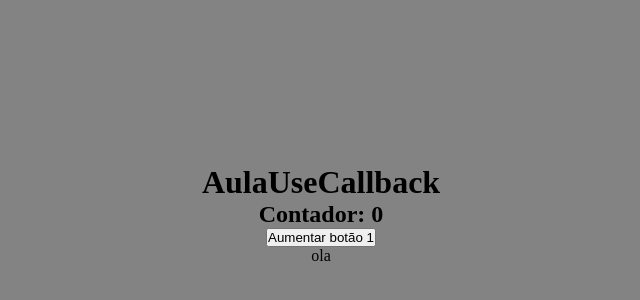
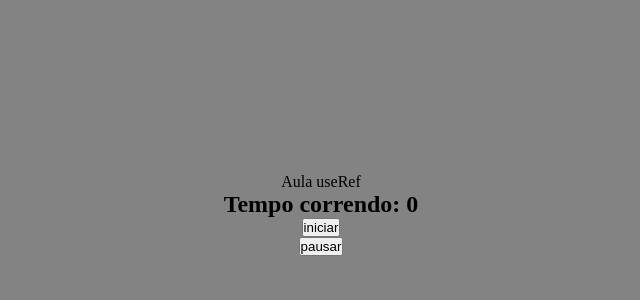
Before and after one commit to FELIPEMENEGUELI/AulaSerratec, a React (Vite) app in the folder Serratec2024-2/ReactJs/primeira-aula01/: page / in a window 1280 px wide. Shown: the part 186-486 px from the top of the page, without its empty margins (319-959 px from the left). Built offline with nearby package versions, Linux system fonts and the light colour scheme.

Commit message:
add hook useRef

```diff
--- a/Serratec2024-2/ReactJs/primeira-aula01/src/App.jsx
+++ b/Serratec2024-2/ReactJs/primeira-aula01/src/App.jsx
@@ -1,10 +1,10 @@
-import { AulaUseCallback } from "./pages/Aula-useCallback"
+import { AulaUseRef } from "./pages/Aula-useRef"
 
 export const App = () => {
-  return <AulaUseCallback />
+  return <AulaUseRef />
 }
 
-// useCallback -> usado com React.memo
+
 // useRef
 // useMemo
 // useEffect
--- a/Serratec2024-2/ReactJs/primeira-aula01/src/pages/Aula-useCallback/index.jsx
+++ b/Serratec2024-2/ReactJs/primeira-aula01/src/pages/Aula-useCallback/index.jsx
@@ -12,7 +12,6 @@ export const AulaUseCallback = () => {
     setCount(prevState => prevState + 1); // forma de callback
     // setCount(count + 1); // forma literal
   }, []);
-
 
   return (
     <Container>
--- a/Serratec2024-2/ReactJs/primeira-aula01/src/pages/Aula-useRef/index.jsx
+++ b/Serratec2024-2/ReactJs/primeira-aula01/src/pages/Aula-useRef/index.jsx
@@ -1,10 +1,39 @@
+import { useRef, useState } from "react";
 import { Container } from "./style";
 
 export const AulaUseRef = () => {
 
+  // const inputRef = React.useRef() -> Forma antiga de usar um componente nativo
+  const inputRef = useRef();
+
+  const botaoCapturarFocus = () => {
+    inputRef.current.focus();
+  }
+
+  const [timer, setTimer] = useState(0);
+  const timerInitial = useRef();
+
+  const darInicioAoTimer = () => {
+    timerInitial.current = setInterval(() => {
+      setTimer(prevSeconds => prevSeconds + 1)
+    }, 1000)
+  }
+
+  const pararTimer = () => {
+    clearInterval(timerInitial.current)
+  }
+
   return (
     <Container>
-      <p>Aula useRef</p>
+      <p id="tituloaula">Aula useRef</p>
+
+      {/* <input ref={inputRef} type="text" placeholder="Digite seu email"/>
+      <button onClick={botaoCapturarFocus}>click</button> */}
+
+      <h2>Tempo correndo: {timer}</h2>
+      <button onClick={darInicioAoTimer}>iniciar</button>
+      <button onClick={pararTimer}>pausar</button>
+
     </Container>
   );
 };
```
